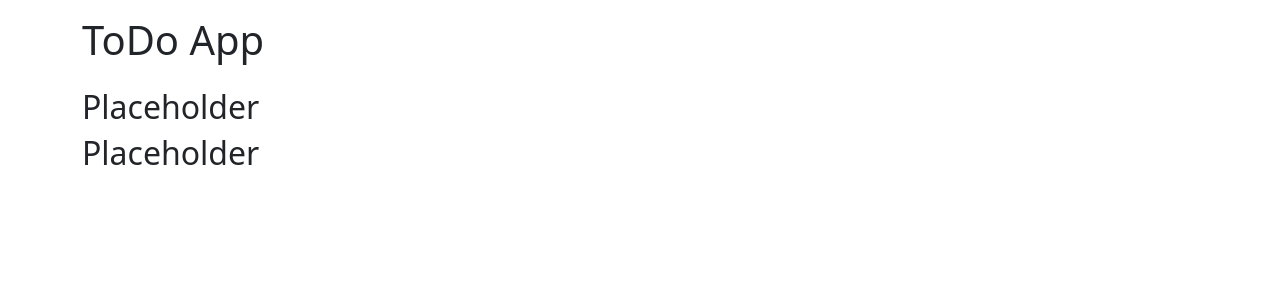
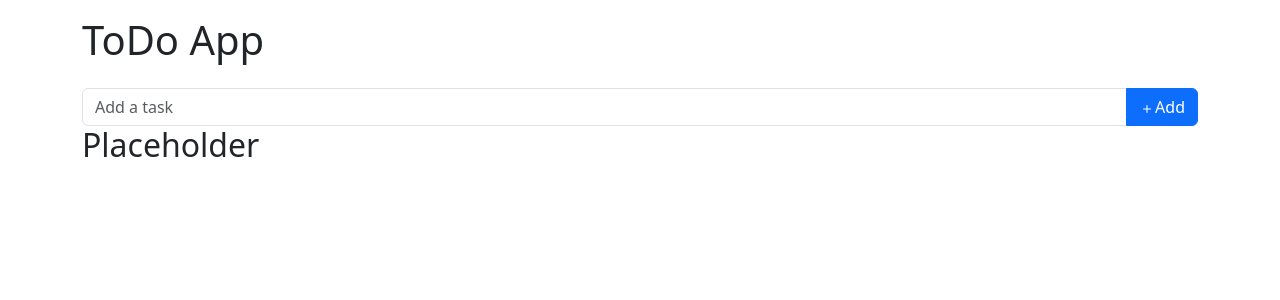
Before and after one commit to PerikK/React-Bootstrap-ToDo, a React (Vite) app: page / in a window 1280 px wide. Shown: the top 300 px of the page. Built offline with nearby package versions, Linux system fonts and the light colour scheme.

Commit message:
add ToDoInput main functionality

```diff
--- a/src/components/ToDoApp.jsx
+++ b/src/components/ToDoApp.jsx
@@ -37,8 +37,8 @@ export default function ToDoApp() {
 
     return (
         <div>
-            <ToDoInput />
-            <ToDoList />
+            <ToDoInput onSubmit={addTodo} />
+            <ToDoList todos={todos} />
         </div>
     )
 }
--- a/src/components/ToDoInput.jsx
+++ b/src/components/ToDoInput.jsx
@@ -1,5 +1,32 @@
-export default function ToDoInput() {
+import { useState } from "react"
+import { Form, Button, InputGroup, FormControl } from "react-bootstrap"
+import { Plus } from "react-bootstrap-icons"
+
+
+export default function ToDoInput({onSubmit}) {
+    const [input, setInput] = useState('')
+
+    const handleSubmit = (e) => {
+        e.preventDefault()
+        if (input) {
+            onSubmit(input)
+            setInput('')
+        }
+    }
+
+
     return (
-        <h2>Placeholder</h2>
+        <Form onSubmit={handleSubmit} className="w-100">
+            <InputGroup>
+                <FormControl
+                    type="text"
+                    placeholder="Add a task"
+                    value={input}
+                    onChange={(e) => setInput(e.target.value)}
+                />
+                <Button type="submit"><Plus/>Add</Button>
+            </InputGroup>
+
+        </Form>
     )
 }
```
